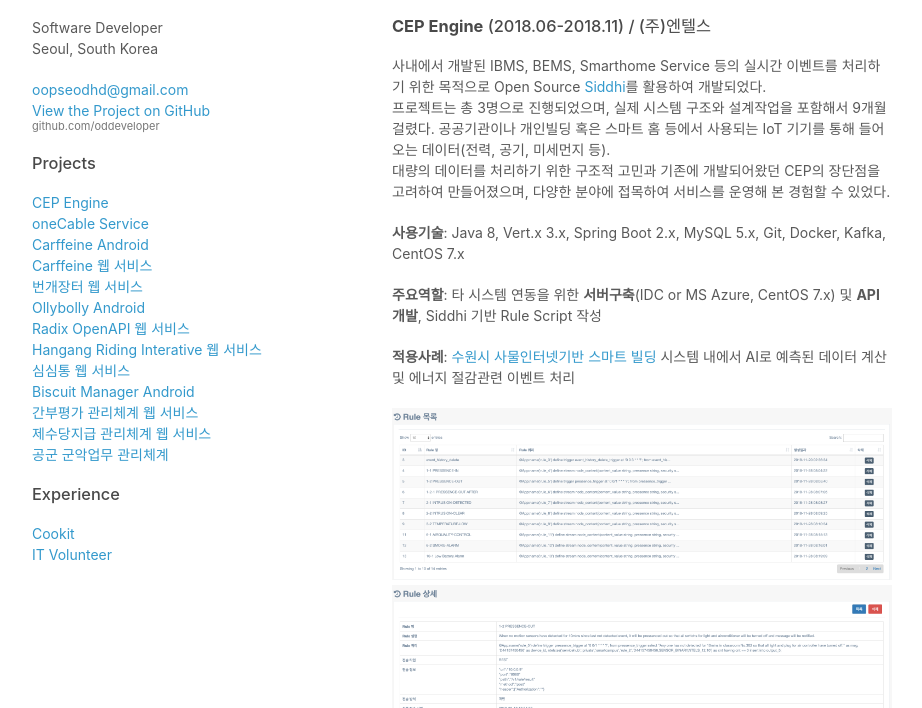
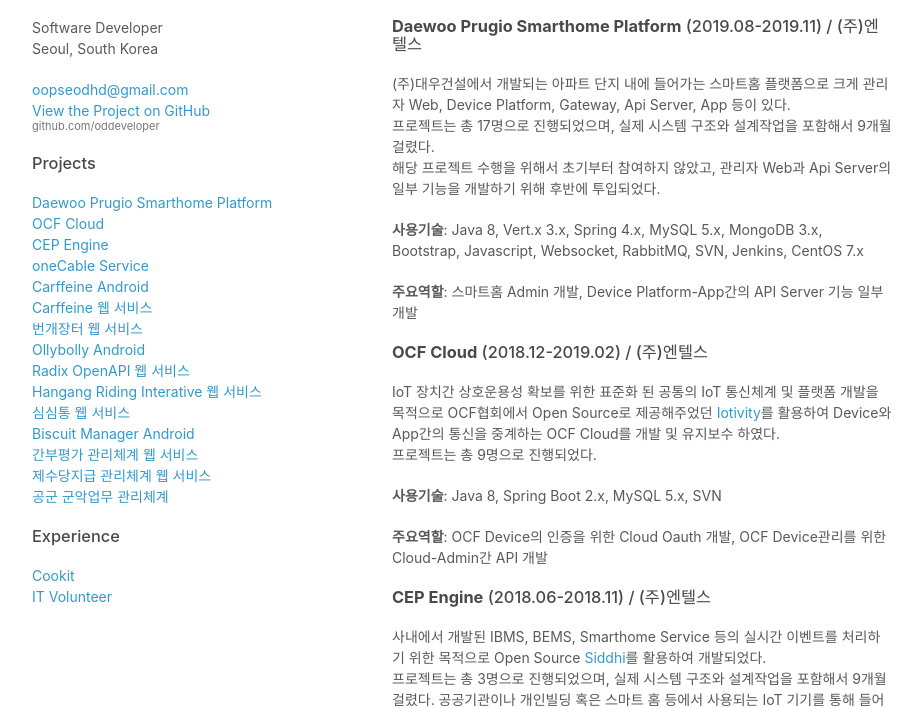
Before and after one commit to oddeveloper/oddeveloper.github.io, a plain HTML site: page index.html in a window 1280 px wide. Shown: the part 92-800 px from the top of the page, without its empty margins (178-1100 px from the left). Drawn offline with Linux system fonts and the light colour scheme.

Commit message:
update index.html

```diff
--- a/index.html
+++ b/index.html
@@ -23,6 +23,8 @@
         <p class="view"><a href="http://github.com/oddeveloper">View the Project on GitHub <small>github.com/oddeveloper</small></a></p>
 	<p>
 	  <h3>Projects</h3>
+	  <a href="#prugio">Daewoo Prugio Smarthome Platform</a><br/>
+	  <a href="#ocf">OCF Cloud</a><br/>
 	  <a href="#cep">CEP Engine</a><br/>
 	  <a href="#onecable">oneCable Service</a><br/>
 	  <a href="#carffeine_mobile">Carffeine Android</a><br/>
@@ -45,6 +47,22 @@
       </header>
       <section>
         <h1>Projects</h1>
+	<h3 id="prugio"><b>Daewoo Prugio Smarthome Platform</b> (2019.08-2019.11) / (주)엔텔스</h3>
+	<p>
+	  (주)대우건설에서 개발되는 아파트 단지 내에 들어가는 스마트홈 플랫폼으로 크게 관리자 Web, Device Platform, Gateway, Api Server, App 등이 있다.</br>
+	  프로젝트는 총 17명으로 진행되었으며, 실제 시스템 구조와 설계작업을 포함해서 9개월 걸렸다.</br>
+	  해당 프로젝트 수행을 위해서 초기부터 참여하지 않았고, 관리자 Web과 Api Server의 일부 기능을 개발하기 위해 후반에 투입되었다.
+	</p>
+	<p><b>사용기술</b>: Java 8, Vert.x 3.x, Spring 4.x, MySQL 5.x, MongoDB 3.x, Bootstrap, Javascript, Websocket, RabbitMQ, SVN, Jenkins, CentOS 7.x</p>
+	<p><b>주요역할</b>: 스마트홈 Admin 개발, Device Platform-App간의 API Server 기능 일부 개발</p>
+	<h3 id="ocf"><b>OCF Cloud</b> (2018.12-2019.02) / (주)엔텔스</h3>
+	<p>
+	  IoT 장치간 상호운용성 확보를 위한 표준화 된 공통의 IoT 통신체계 및 플랫폼 개발을 목적으로 OCF협회에서 Open Source로 제공해주었던
+	  <a href="https://iotivity.org/">Iotivity</a>를 활용하여 Device와 App간의 통신을 중계하는 OCF Cloud를 개발 및 유지보수 하였다.</br>
+	  프로젝트는 총 9명으로 진행되었다.
+	</p>
+	<p><b>사용기술</b>: Java 8, Spring Boot 2.x, MySQL 5.x, SVN</p>
+	<p><b>주요역할</b>: OCF Device의 인증을 위한 Cloud Oauth 개발, OCF Device관리를 위한 Cloud-Admin간 API 개발</p>
 	<h3 id="cep"><b>CEP Engine</b> (2018.06-2018.11) / (주)엔텔스</h3>
 	<p>
 	  사내에서 개발된 IBMS, BEMS, Smarthome Service 등의 실시간 이벤트를 처리하기 위한 목적으로 Open Source <a href="https://github.com/wso2/siddhi">Siddhi</a>를 활용하여 개발되었다.<br/>
@@ -154,7 +172,7 @@
 `	  총 5명의 팀 구성으로 PL을 맡았으며, 서비스에 필요한 기능을 도출하고 이에 따른 산출물을 작성하였습니다.<br/>
 	  공군 내에서 표준으로 제공되는 프레임워크를 개선하여 서비스에 활용할 수 있도록 도입하였습니다.
 	</p>
-	<p><b>사용기술</b>: Java, JSP, Struts, Spring, Ibatis, Javascript, JQuery, extJS, Weblogic, Oracle 10g, Svn/p>
+	<p><b>사용기술</b>: Java, JSP, Struts, Spring, Ibatis, Javascript, JQuery, extJS, Weblogic, Oracle 10g, Svn</p>
 	<p><b>주요역할</b>: 프로젝트 PL로 UML을 기반으로 한 시스템분석 및 설계, 표준으로 사용되었던 프레임워크을 개선하여 구축</p>
 	<p><h3 id="pay"><b>제수당지급 관리체계 웹 서비스</b> (2009.11-2010.02) / 공군중앙전산소</h3></p>
 	<p>
```
